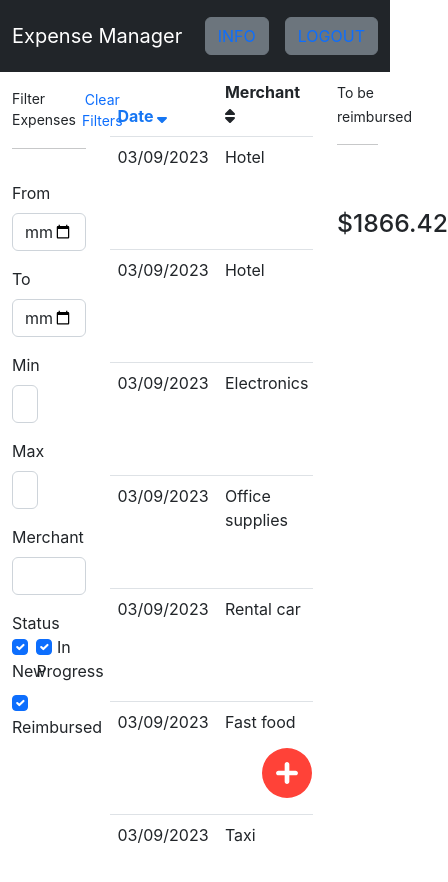
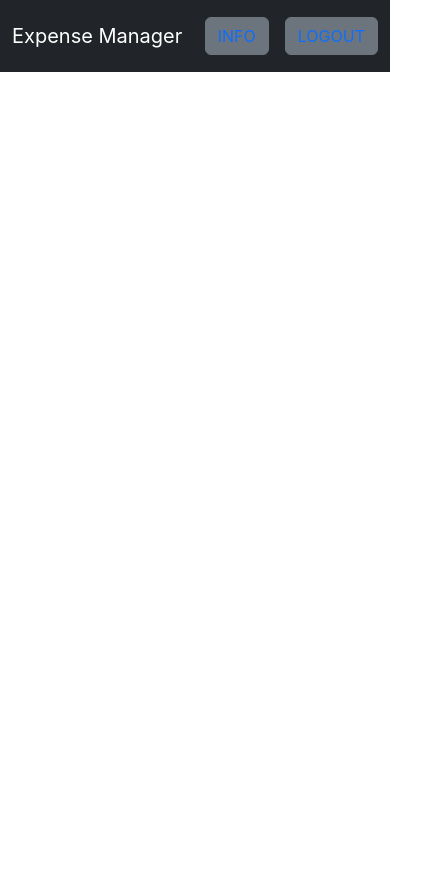
Before and after one commit to Tunzeki/expensemanager, a React (Create React App) app: page / in a window 390 px wide. Shown: the top 882 px of the page, 448 px wide, since content can reach past the window. After the commit the page ends 844 px from the top, so only its background shows below. Built offline with nearby package versions, Linux system fonts and the light colour scheme.

Commit message:
Display form, table & amt sbs only on >= lg screen
sbs, side by side

```diff
--- a/src/App.js
+++ b/src/App.js
@@ -1603,7 +1603,7 @@ function ExpensesForm() {
   return (
     <div className='container-fluid'>
           <div className='row text-start'>
-            <div className='col-3'>
+        <div className='col-3 d-none d-lg-block'>
               <form>
                 <div className='mt-3'>
                   <div className="small d-flex justify-content-between">
@@ -1676,7 +1676,7 @@ function ExpensesForm() {
             </div>
               </form>
           </div>
-        <div className='col-7'>
+        <div className='col-lg-7 d-none d-lg-table'>
           <div className="table-responsive">
             <table className='table'>
               <thead>
@@ -1799,7 +1799,7 @@ function ExpensesForm() {
           </div>
 
         </div>
-        <div className='col-2'>
+        <div className='col-2 d-none d-lg-block'>
           <div className='pt-2'>
             <small>To be reimbursed</small>
             <hr />
```
